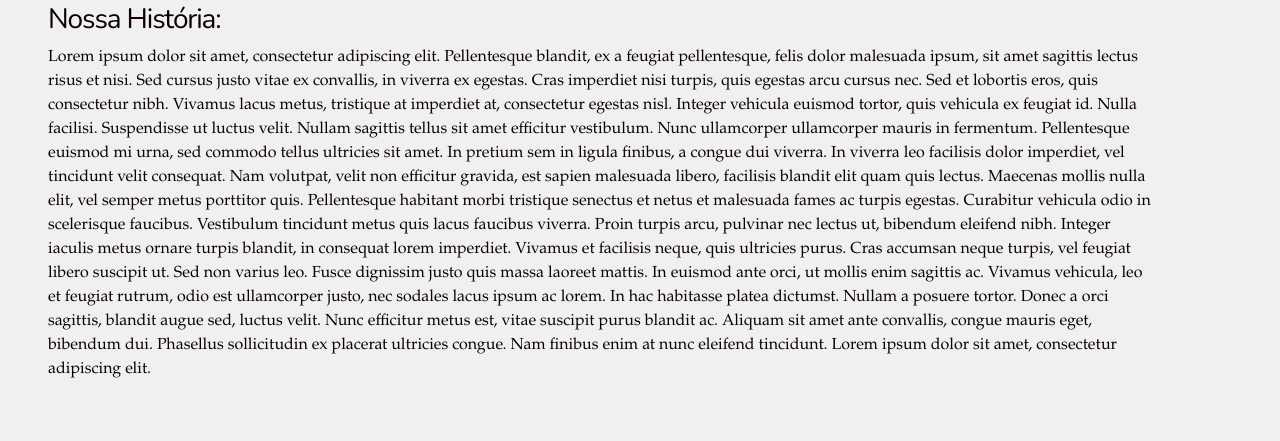
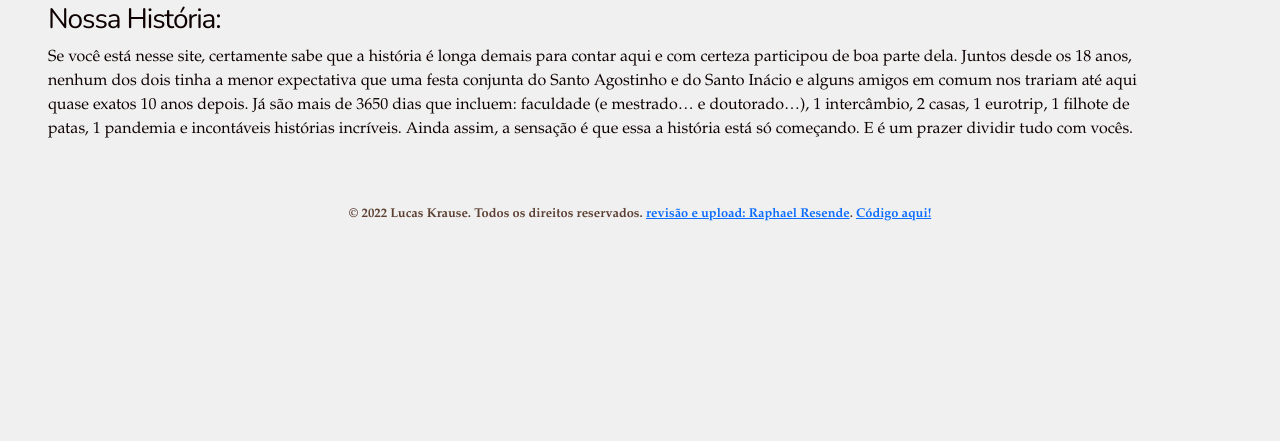
Before and after one commit to raphael-rbbr/wedding_Bruna-Lucas, a Rails app: page / in a window 1280 px wide. Shown: the part 854-1295 px from the top of the page. Run offline with Rails 7, Linux system fonts and the light colour scheme; style sheets or scripts are compiled from the project's sources; some libraries are stand-ins or nearby versions.

Commit message:
krause enviou a história e mudou local e data

```diff
--- a/app/views/pages/show.html.erb
+++ b/app/views/pages/show.html.erb
@@ -31,7 +31,7 @@
                 <img src="imagens/valet.jpg" class="img-fluid">
               </div>
               <div class="col-md-6">
-                <img src="imagens/moca.jpg" class="img-fluid">
+                ia! Boa sorte na entrevista.
               </div>
             </div>
           </div>
--- a/app/views/shared/_history.html.erb
+++ b/app/views/shared/_history.html.erb
@@ -1,8 +1,4 @@
 <div class= "container m-2 p-3">
     <h3>Nossa História:</h3>
-    <p>Lorem ipsum dolor sit amet, consectetur adipiscing elit. Pellentesque blandit, ex a feugiat pellentesque, felis dolor malesuada ipsum, sit amet sagittis lectus risus et nisi. Sed cursus justo vitae ex convallis, in viverra ex egestas. Cras imperdiet nisi turpis, quis egestas arcu cursus nec. Sed et lobortis eros, quis consectetur nibh. Vivamus lacus metus, tristique at imperdiet at, consectetur egestas nisl. Integer vehicula euismod tortor, quis vehicula ex feugiat id. Nulla facilisi. Suspendisse ut luctus velit. Nullam sagittis tellus sit amet efficitur vestibulum. Nunc ullamcorper ullamcorper mauris in fermentum. Pellentesque euismod mi urna, sed commodo tellus ultricies sit amet.
-
-In pretium sem in ligula finibus, a congue dui viverra. In viverra leo facilisis dolor imperdiet, vel tincidunt velit consequat. Nam volutpat, velit non efficitur gravida, est sapien malesuada libero, facilisis blandit elit quam quis lectus. Maecenas mollis nulla elit, vel semper metus porttitor quis. Pellentesque habitant morbi tristique senectus et netus et malesuada fames ac turpis egestas. Curabitur vehicula odio in scelerisque faucibus. Vestibulum tincidunt metus quis lacus faucibus viverra. Proin turpis arcu, pulvinar nec lectus ut, bibendum eleifend nibh. Integer iaculis metus ornare turpis blandit, in consequat lorem imperdiet. Vivamus et facilisis neque, quis ultricies purus. Cras accumsan neque turpis, vel feugiat libero suscipit ut. Sed non varius leo. Fusce dignissim justo quis massa laoreet mattis.
-
-In euismod ante orci, ut mollis enim sagittis ac. Vivamus vehicula, leo et feugiat rutrum, odio est ullamcorper justo, nec sodales lacus ipsum ac lorem. In hac habitasse platea dictumst. Nullam a posuere tortor. Donec a orci sagittis, blandit augue sed, luctus velit. Nunc efficitur metus est, vitae suscipit purus blandit ac. Aliquam sit amet ante convallis, congue mauris eget, bibendum dui. Phasellus sollicitudin ex placerat ultricies congue. Nam finibus enim at nunc eleifend tincidunt. Lorem ipsum dolor sit amet, consectetur adipiscing elit.</p>
+    <p>Se você está nesse site, certamente sabe que a história é longa demais para contar aqui e com certeza participou de boa parte dela. Juntos desde os 18 anos, nenhum dos dois tinha a menor expectativa que uma festa conjunta do Santo Agostinho e do Santo Inácio e alguns amigos em comum nos trariam até aqui quase exatos 10 anos depois. Já são mais de 3650 dias que incluem:  faculdade (e mestrado… e doutorado…), 1 intercâmbio, 2 casas, 1 eurotrip, 1 filhote de patas, 1 pandemia e incontáveis histórias incríveis. Ainda assim, a sensação é que essa a história está só começando. E é um prazer dividir tudo com vocês.</p>
 </div>
```
Also changed, not shown: app/views/pages/index.html.erb (+5 -7 lines).
